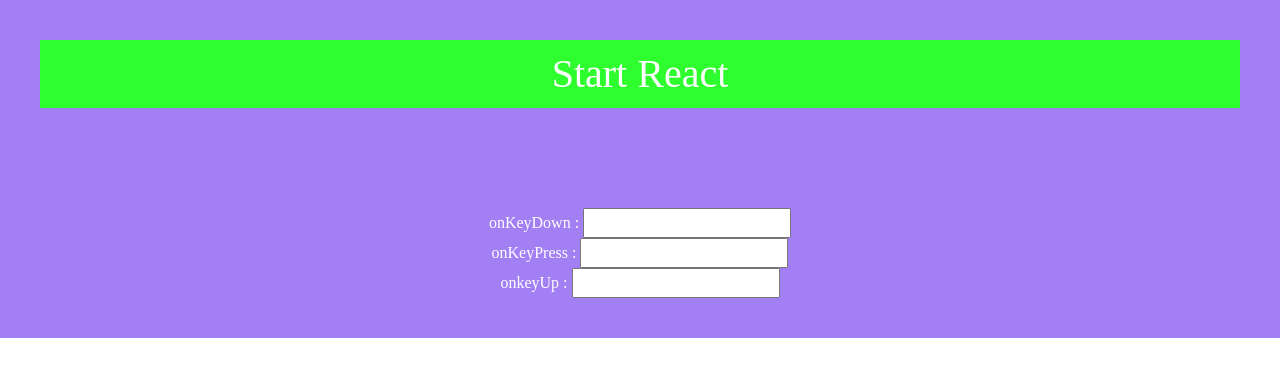
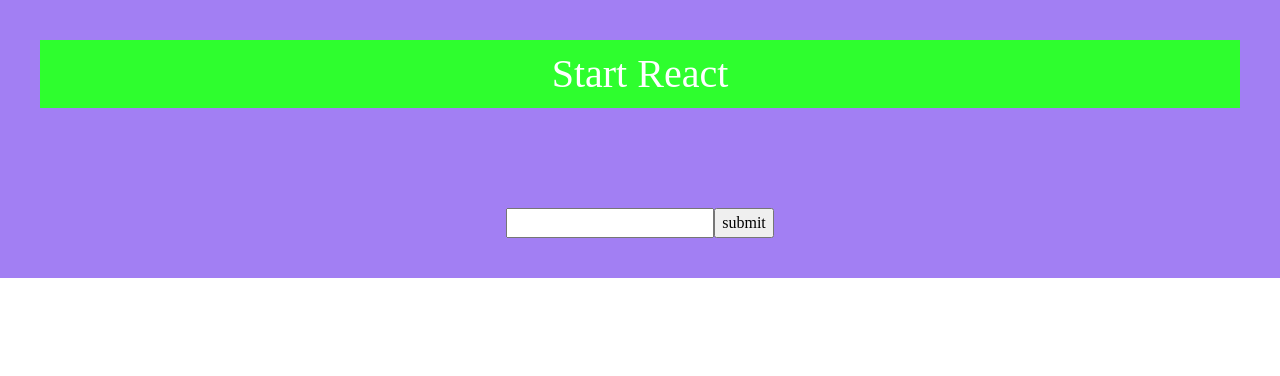
Before and after one commit to lee-kangpyo/react-start, a React (Create React App) app in the folder client/: page / in a window 1280 px wide. Shown: the top 376 px of the page. Built offline with nearby package versions, Linux system fonts and the light colour scheme.

Commit message:
onSubmit 이벤트 사용하기

```diff
--- a/client/src/App.js
+++ b/client/src/App.js
@@ -1,13 +1,13 @@
 import React from 'react';
 import './App.css';
-import OnKey from './component3/R071_OnKey'
+import OnSubmit from './component3/R072_onSubmit'
 import 'bootstrap/dist/css/bootstrap.css'
 
 function App() {
   return (
     <div className='app'>
       <h1 className='title'>Start React</h1>
-      <OnKey />
+      <OnSubmit />
     </div>
   );
 }
--- /dev/null
+++ b/client/src/component3/R072_onSubmit.js
@@ -0,0 +1,20 @@
+import React, { Component } from 'react';
+
+class R072_onSubmit extends Component {
+    Submit(e) {
+        var inputValue = document.getElementById("inputId").value;
+        console.log("inputValue : "+inputValue);
+        e.preventDefault();
+    }
+
+    render() {
+        return (
+            <form onSubmit={this.Submit}>
+                <input type="text" name="inputName" id="inputId"/>
+                <input type="submit" value="submit"/>
+            </form>
+        );
+    }
+}
+
+export default R072_onSubmit;
```
